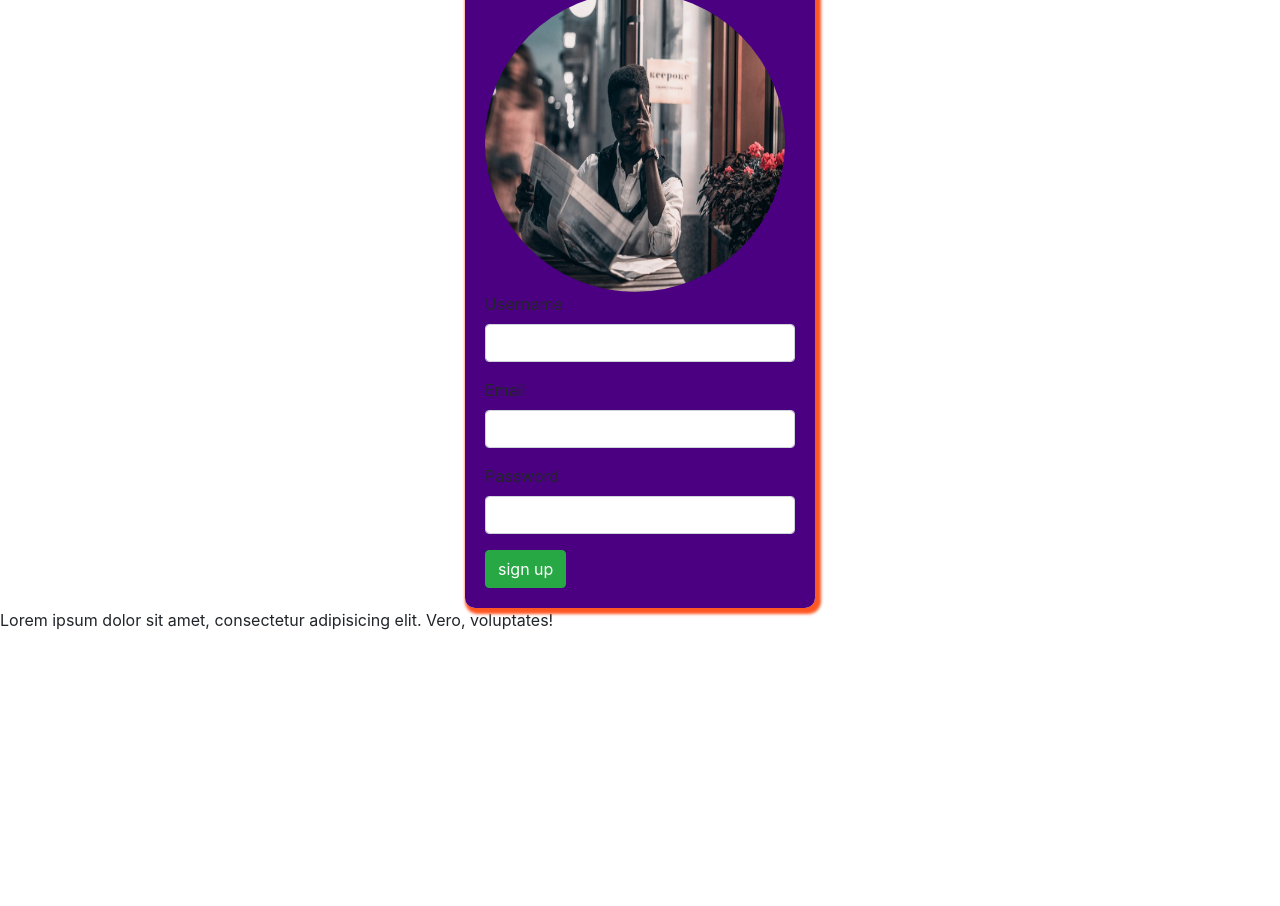
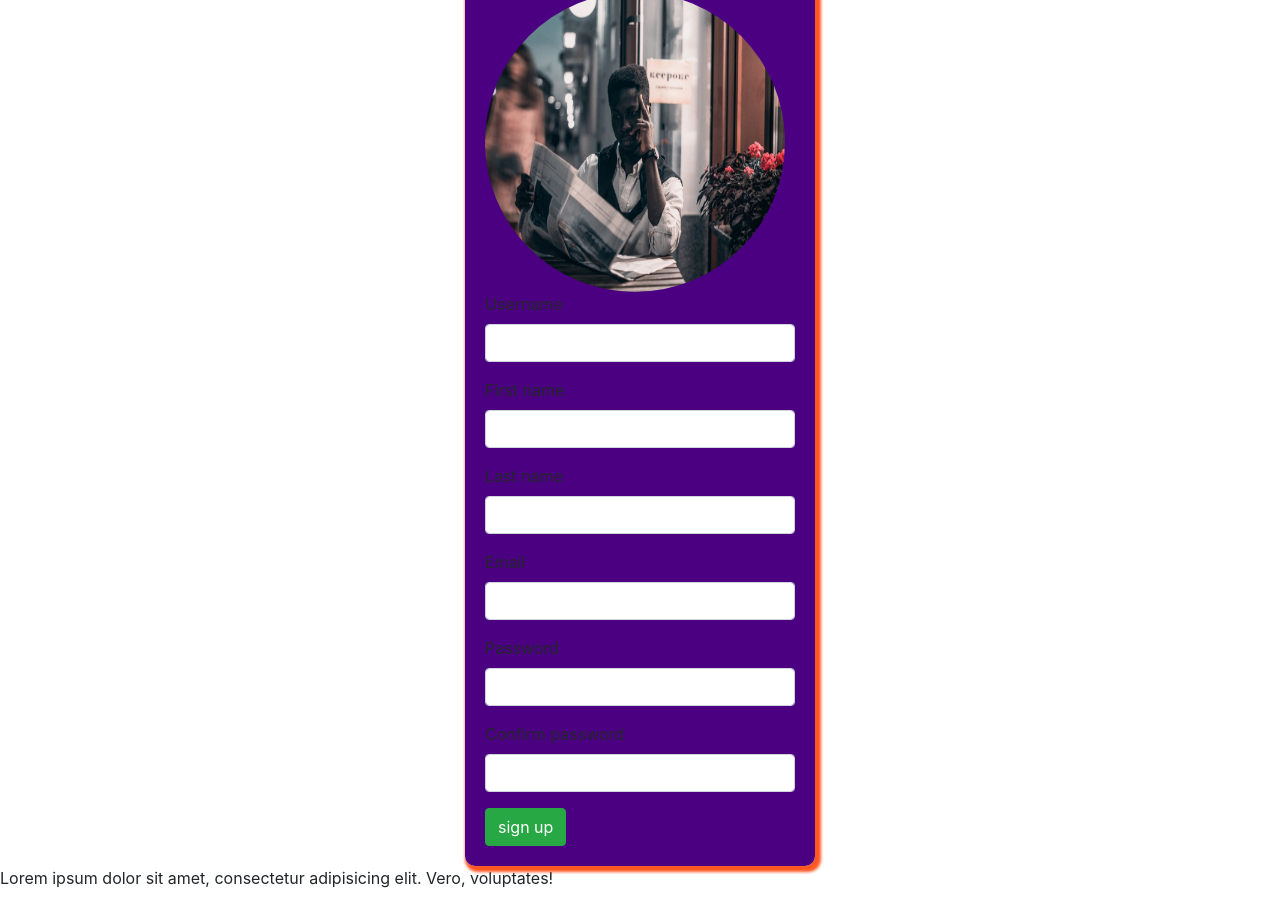
Before and after one commit to levy-1/First-project, a plain HTML site: page signup.html in a window 1280 px wide. Shown: the part 135-1041 px from the top of the page. Before the commit the page ends 800 px from the top, so only its background shows below. Drawn offline with nearby package versions, Linux system fonts and the light colour scheme.

Commit message:
style sign up form

```diff
--- a/signup.html
+++ b/signup.html
@@ -71,11 +71,23 @@
                        <input type="text" name="username" class="form-control">
                    </div>
                    <div class="form-group">
+                       <label for="">First name</label>
+                       <input type="text" name="first name" class="form-control">
+                   </div>
+                   <div class="form-group">
+                       <label for="">Last name</label>
+                       <input type="text" name="last name" class="form-control">
+                   </div>
+                   <div class="form-group">
                        <label for="">Email</label>
                        <input type="email" name="email" class="form-control">
                    </div>
                    <div class="form-group">
-                       <label for="">Password</label>
+                   <label for="">Password</label>
+                   <input type="password" name="password" class="form-control">
+                   </div>
+                   <div class="form-group">
+                       <label for="">Confirm password</label>
                        <input type="password" name="password" class="form-control">
                    </div>
                    <button class="btn btn-success">sign up</button>
```
